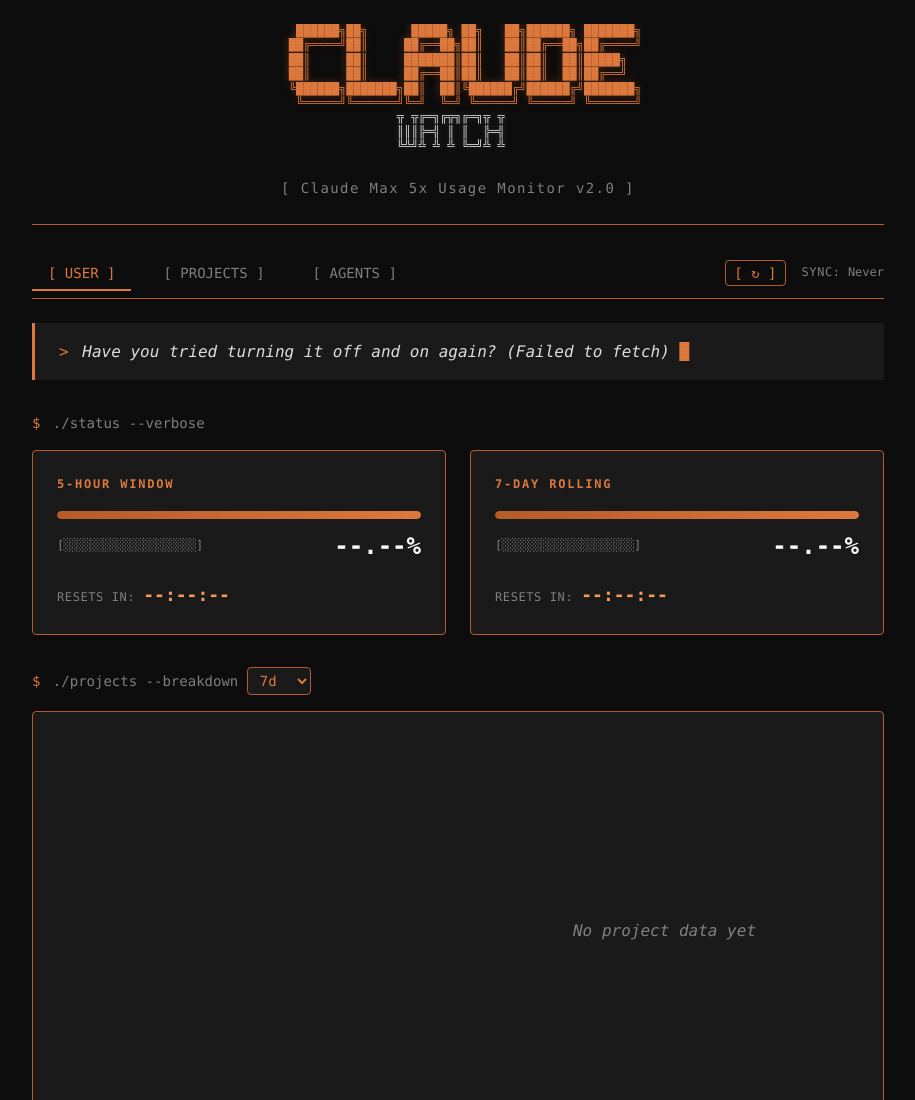
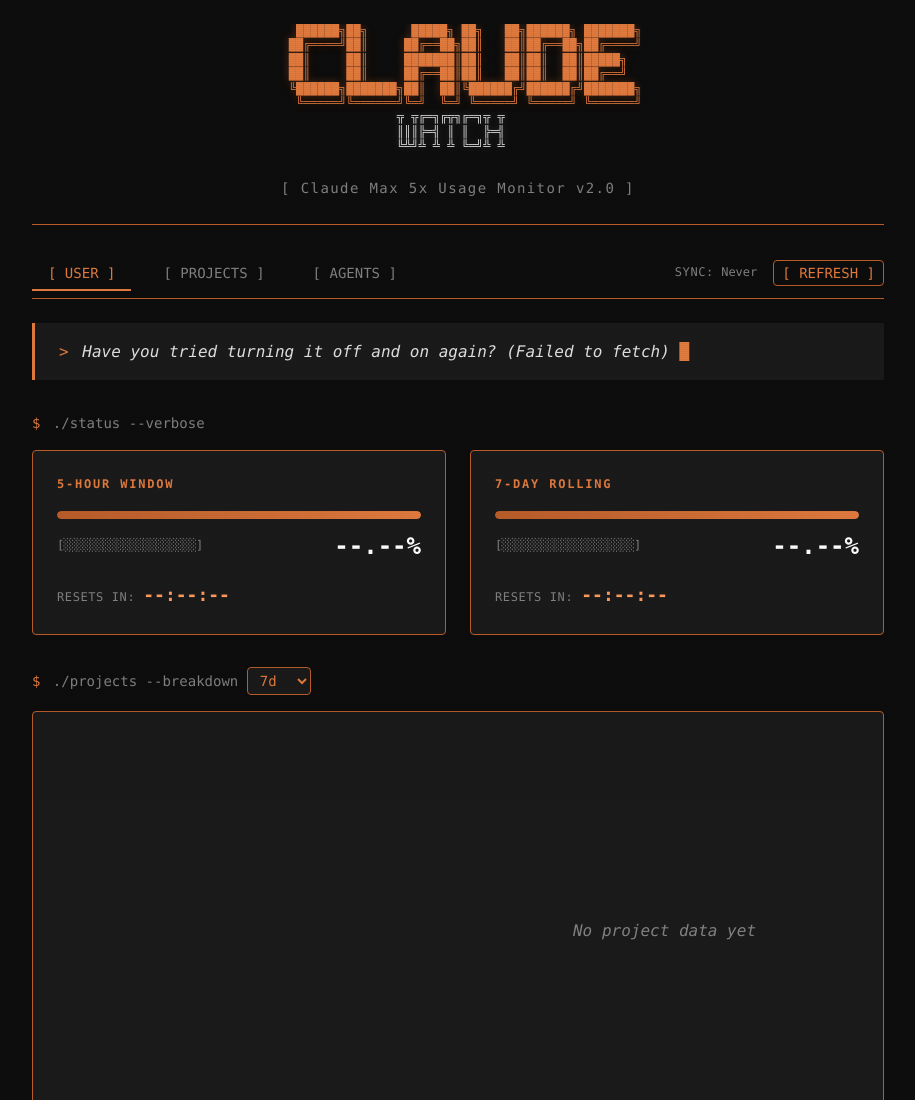
Before and after one commit to teajuw/claude-watch, a plain HTML site: page index.html in a window 1280 px wide. Shown: the top 1100 px of the page, without its empty margins (182-1097 px from the left). Drawn offline with nearby package versions, Linux system fonts and the light colour scheme; no server answers.

Commit message:
refresh button style

```diff
--- a/index.html
+++ b/index.html
@@ -33,8 +33,8 @@
                 <button class="tab-btn" data-tab="agents" onclick="switchTab('agents')">[ AGENTS ]</button>
             </div>
             <div class="tab-actions">
-                <button class="action-btn" onclick="fetchData()">[ ↻ ]</button>
                 <span class="sync-status"><span class="label">SYNC:</span> <span id="last-updated-nav">Never</span></span>
+                <button class="action-btn" onclick="fetchData()">[ REFRESH ]</button>
             </div>
         </nav>
 
```
